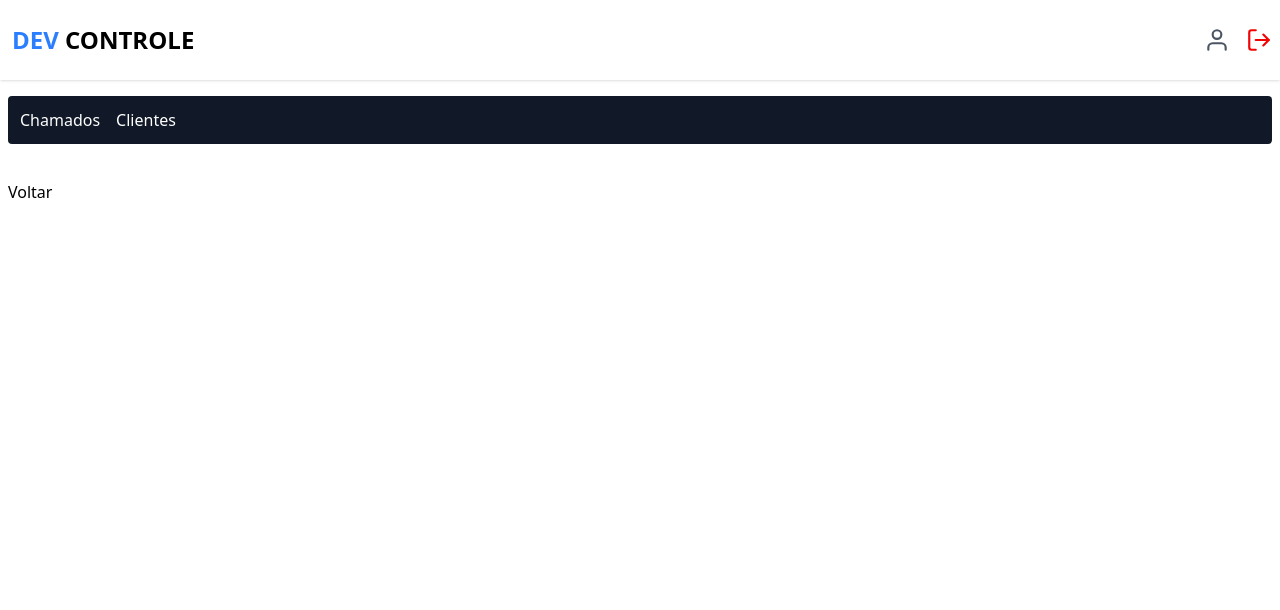
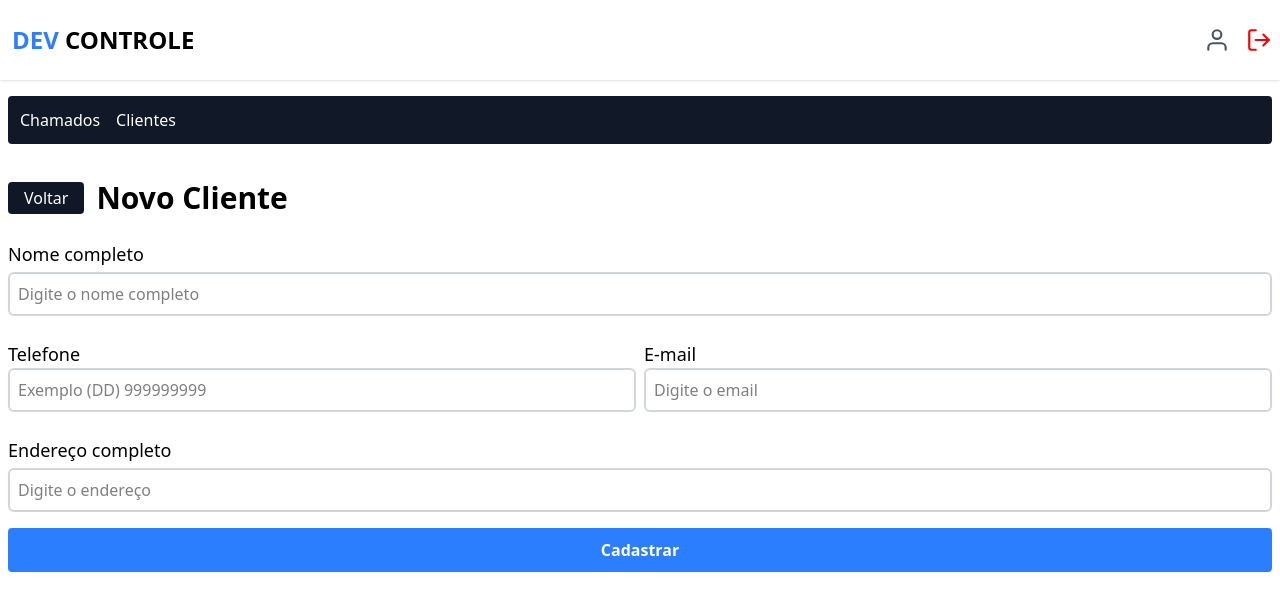
Before and after one commit to AlessandroPedroso/nextJs-devControle, a Next.js app: page /dashboard/customer/new in a window 1280 px wide. Shown: the top 610 px of the page. Built offline with nearby package versions, Linux system fonts and the light colour scheme; no server answers; sample sign-in values are in the browser's storage.

Commit message:
cadastrando clientes

```diff
--- a/package.json
+++ b/package.json
@@ -9,14 +9,17 @@
   },
   "dependencies": {
     "@auth/prisma-adapter": "^2.11.1",
+    "@hookform/resolvers": "^5.2.2",
     "@prisma/client": "6.19",
     "@prisma/extension-accelerate": "^3.0.1",
+    "axios": "^1.14.1",
     "dotenv": "^17.3.1",
     "next": "16.1.6",
     "next-auth": "^4.24.13",
     "react": "19.2.3",
     "react-dom": "19.2.3",
-    "react-icons": "^5.5.0"
+    "react-icons": "^5.5.0",
+    "zod": "^4.3.6"
   },
   "devDependencies": {
     "@tailwindcss/postcss": "^4",
--- /dev/null
+++ b/src/app/api/customer/route.ts
@@ -0,0 +1,35 @@
+import { authOptions } from "@/lib/auth";
+import prismaClient from "@/lib/prisma";
+import { getServerSession } from "next-auth";
+import { NextResponse } from "next/server";
+
+export async function POST(request: Request) {
+  const session = await getServerSession(authOptions);
+
+  if (!session || !session.user) {
+    return NextResponse.json({ message: "Unauthorized" }, { status: 401 });
+  }
+
+  const { name, email, phone, address, userId } = await request.json();
+
+  try {
+    await prismaClient.customer.create({
+      data: {
+        name,
+        phone,
+        email,
+        address: address ? address : "",
+        userId: userId,
+      },
+    });
+
+    return NextResponse.json({ message: "Cliente cadastrado com sucesso!" });
+  } catch (error) {
+    return NextResponse.json(
+      { message: "Failed crete new customer" },
+      { status: 400 },
+    );
+  }
+
+  //   console.log({ name, email, phone, address });
+}
--- /dev/null
+++ b/src/app/dashboard/customer/components/form/index.tsx
@@ -0,0 +1,108 @@
+"use client";
+
+import { Input } from "@/components/input";
+import { api } from "@/lib/api";
+import { zodResolver } from "@hookform/resolvers/zod";
+import { useRouter } from "next/navigation";
+import { useForm } from "react-hook-form";
+import { z } from "zod";
+
+const schema = z.object({
+  name: z.string().min(1, "O campo nome é obrigatório"),
+  email: z
+    .string()
+    .email("Digite um email válido")
+    .min(1, "O campo email é obrigatório"),
+  phone: z.string().refine(
+    (value) => {
+      return (
+        /^(?:\(\d{2}\)\s?)?\d{9}$/.test(value) ||
+        /^\d{2}\s\d{9}$/.test(value) ||
+        /^\d{11}$/.test(value)
+      );
+    },
+    {
+      message: "O numero de telefone deve estar (DD) 999999999",
+    },
+  ),
+  address: z.string(),
+});
+
+type FormData = z.infer<typeof schema>;
+
+export function NewCustomerForm({ userId }: { userId: string }) {
+  const {
+    register,
+    handleSubmit,
+    formState: { errors },
+  } = useForm<FormData>({
+    resolver: zodResolver(schema),
+  });
+
+  const router = useRouter();
+
+  async function handleRegisterCustomer(data: FormData) {
+    await api.post("/api/customer", {
+      name: data.name,
+      phone: data.phone,
+      email: data.email,
+      address: data.address,
+      userId: userId,
+    });
+
+    router.replace("/dashboard/customer");
+  }
+
+  return (
+    <form
+      className="flex flex-col mt-6"
+      onSubmit={handleSubmit(handleRegisterCustomer)}
+    >
+      <label className="mb-1 text-lg font-medium">Nome completo</label>
+      <Input
+        type="text"
+        name="name"
+        placeholder="Digite o nome completo"
+        error={errors.name?.message}
+        register={register}
+      />
+      <section className="flex flex-col sm:flex-row gap-2 my-6">
+        <div className="flex-1">
+          <label className="mb-1 text-lg font-medium">Telefone</label>
+          <Input
+            type="text"
+            name="phone"
+            placeholder="Exemplo (DD) 999999999"
+            error={errors.phone?.message}
+            register={register}
+          />
+        </div>
+        <div className="flex-1">
+          <label className="mb-1 text-lg font-medium">E-mail</label>
+          <Input
+            type="email"
+            name="email"
+            placeholder="Digite o email"
+            error={errors.email?.message}
+            register={register}
+          />
+        </div>
+      </section>
+      <label className="mb-1 text-lg font-medium">Endereço completo</label>
+      <Input
+        type="text"
+        name="address"
+        placeholder="Digite o endereço"
+        error={errors.address?.message}
+        register={register}
+      />
+
+      <button
+        type="submit"
+        className="bg-blue-500 my-4 px-2 h-11 rounded text-white font-bold"
+      >
+        Cadastrar
+      </button>
+    </form>
+  );
+}
--- a/src/app/dashboard/customer/new/page.tsx
+++ b/src/app/dashboard/customer/new/page.tsx
@@ -1,12 +1,23 @@
 import { Container } from "@/components/container";
+import { requireAdmin } from "@/lib/auth";
 import Link from "next/link";
-export default function NewCostumer() {
+import { NewCustomerForm } from "../components/form";
+export default async function NewCostumer() {
+  const session = await requireAdmin();
+  console.log(session.user.id);
   return (
     <Container>
       <main className="flex flex-col mt-9 mb-2">
         <div className="flex items-center gap-3">
-          <Link href="/dashboard/customer">Voltar</Link>
+          <Link
+            href="/dashboard/customer"
+            className="bg-gray-900 px-4 py-1 text-white rounded"
+          >
+            Voltar
+          </Link>
+          <h1 className="text-3xl font-bold">Novo Cliente</h1>
         </div>
+        <NewCustomerForm userId={session.user?.id} />
       </main>
     </Container>
   );
--- a/src/components/header/index.tsx
+++ b/src/components/header/index.tsx
@@ -10,7 +10,8 @@ export function Header() {
   // console.log(data);
 
   async function handleLogin() {
-    await signIn();
+    // await signIn("google");
+    await signIn("google");
   }
 
   async function handleLogout() {
--- /dev/null
+++ b/src/components/input/index.tsx
@@ -0,0 +1,33 @@
+"use client";
+import { RegisterOptions, UseFormRegister } from "react-hook-form";
+
+interface InputProps {
+  type: string;
+  placeholder: string;
+  name: string;
+  register: UseFormRegister<any>;
+  error?: string;
+  rules?: RegisterOptions;
+}
+
+export function Input({
+  name,
+  placeholder,
+  type,
+  register,
+  rules,
+  error,
+}: InputProps) {
+  return (
+    <>
+      <input
+        className="w-full border-2 border-gray-300 rounded-md h-11 px-2"
+        placeholder={placeholder}
+        type={type}
+        {...register(name, rules)}
+        id={name}
+      />
+      {error && <p className="text-red-500 my-1">{error}</p>}
+    </>
+  );
+}
--- /dev/null
+++ b/src/lib/api.ts
@@ -0,0 +1,5 @@
+import axios from "axios";
+
+export const api = axios.create({
+  baseURL: process.env.HOST_URL as string,
+});
```
Also changed, not shown: 1 other file (tests, documents, lock files or other folders).
